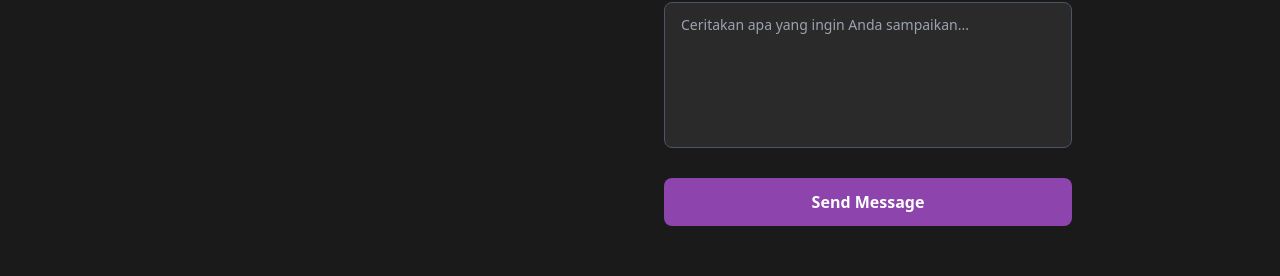
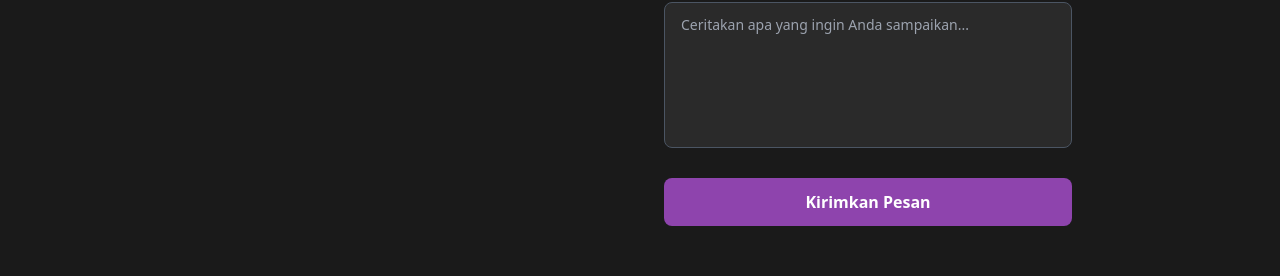
Before and after one commit to FeynmanProject/feynmanproject.github.io, a Next.js app: page /social in a window 1280 px wide. Shown: the part 2539-2815 px from the top of the page. Built offline with nearby package versions, Linux system fonts and the light colour scheme.

Commit message:
Update page.tsx

```diff
--- a/app/social/page.tsx
+++ b/app/social/page.tsx
@@ -50,7 +50,7 @@ export default function Social() {
       body: formDataEncoded.toString(),
     });
 
-      setSubmitStatus("Thank you for your message!");
+      setSubmitStatus("Terima kasih atas pesan anda. Pesan anda telah kami terima!");
       setFormData({ name: "", email: "", subject: "", message: "" });
     } catch {
       setSubmitStatus("There was an error. Please try again.");
@@ -384,7 +384,7 @@ export default function Social() {
                   disabled={isSubmitting}
                   className="w-full bg-[#8E44AD] hover:bg-[#7D3C98] disabled:bg-gray-600 text-white py-3 rounded-lg font-semibold transition-all duration-300 transform hover:scale-105 disabled:transform-none cursor-pointer whitespace-nowrap"
                 >
-                  {isSubmitting ? 'Sending...' : 'Send Message'}
+                  {isSubmitting ? 'Sending...' : 'Kirimkan Pesan'}
                 </button>
 
                 {submitStatus && (
```
